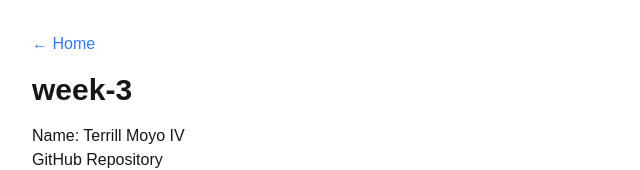
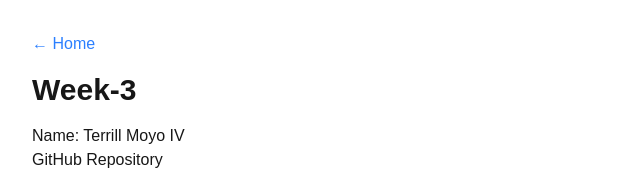
Before and after one commit to MatrixJava/cprg306-assignments, a Next.js app: page /week-2 in a window 1280 px wide. Shown: the top 170 px of the page, without its empty margins (0-640 px from the left). Built offline with nearby package versions, Linux system fonts and the light colour scheme.

Commit message:
Fix week 2 page title

```diff
--- a/app/week-2/page.tsx
+++ b/app/week-2/page.tsx
@@ -7,7 +7,7 @@ export default function Page() {
       <Link href="/" className="text-blue-500 hover:underline mb-4 inline-block">
         ← Home
       </Link>
-      <h1 className="text-3xl font-bold mb-4">week-3</h1>
+      <h1 className="text-3xl font-bold mb-4">Week-3</h1>
       <StudentInfo />
     </main>
   );
```
